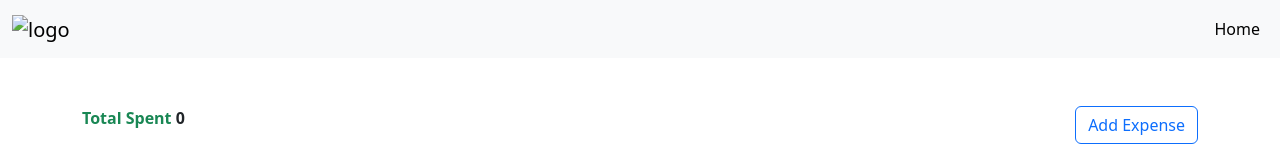
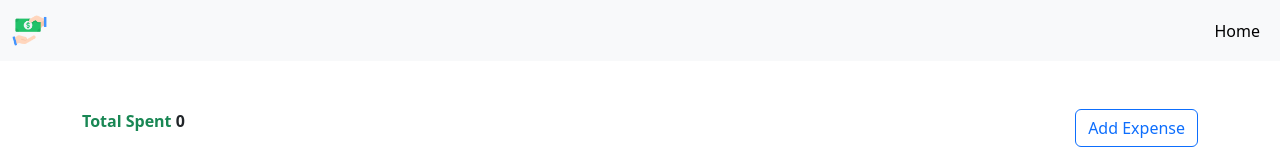
Before and after one commit to Lahari-03-ui/Personal-Expense-Tracker-, a plain HTML site: page index.html in a window 1280 px wide. Shown: the top 152 px of the page. Drawn offline with nearby package versions, Linux system fonts and the light colour scheme.

Commit message:
Update index.html

```diff
--- a/index.html
+++ b/index.html
@@ -12,7 +12,7 @@
     <nav class="navbar navbar-expand-lg navbar-light bg-light">
         <div class="container-fluid">
             <a href="#" class="navbar-brand">
-                <img src="images/payment.png" class="img-fluid" alt="logo" width="35" />
+                <img src="payment.png" class="img-fluid" alt="logo" width="35" />
             </a>
             <button type="button" class="navbar-toggler" data-bs-toggle="collapse" data-bs-target="#navbar">
                 <span class="navbar-toggler-icon"></span>
@@ -167,4 +167,5 @@ function getTotalExpenditure(){
     });
     </script>
 </body>
+
 </html>
```
